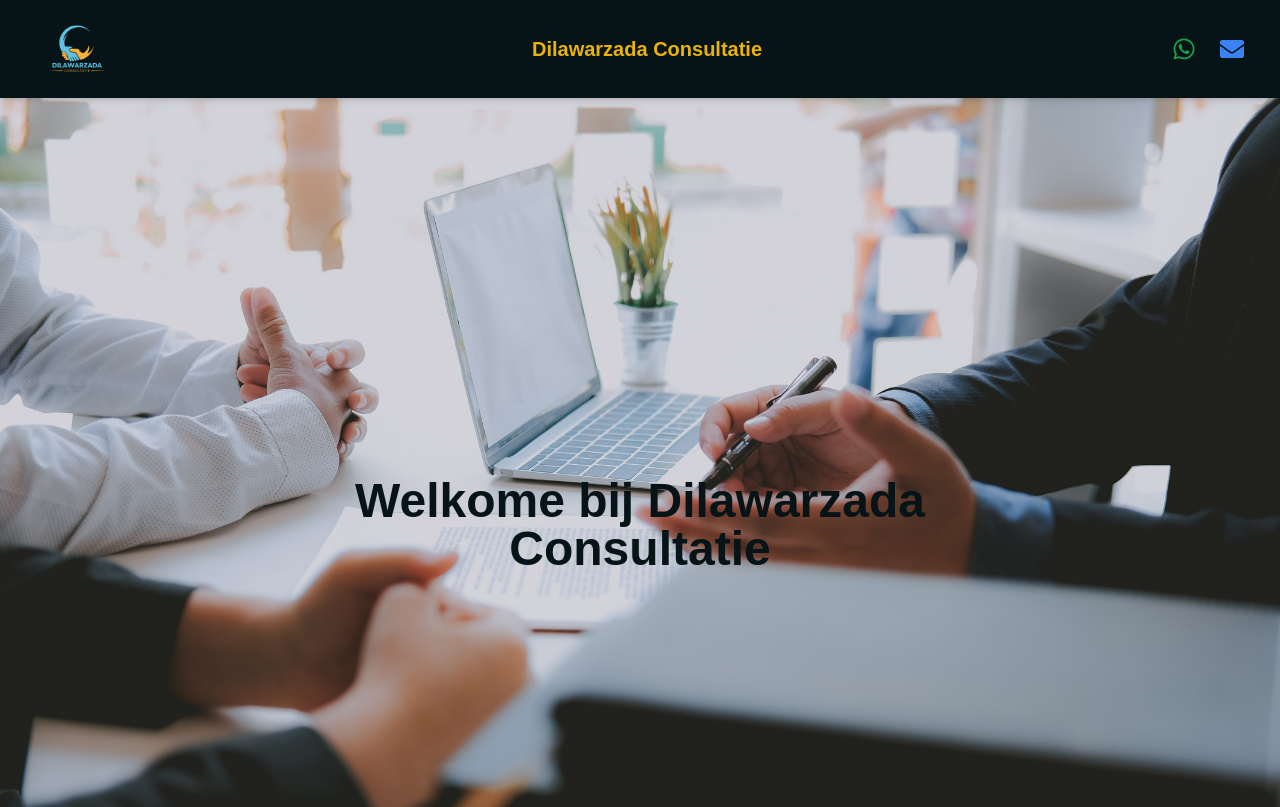
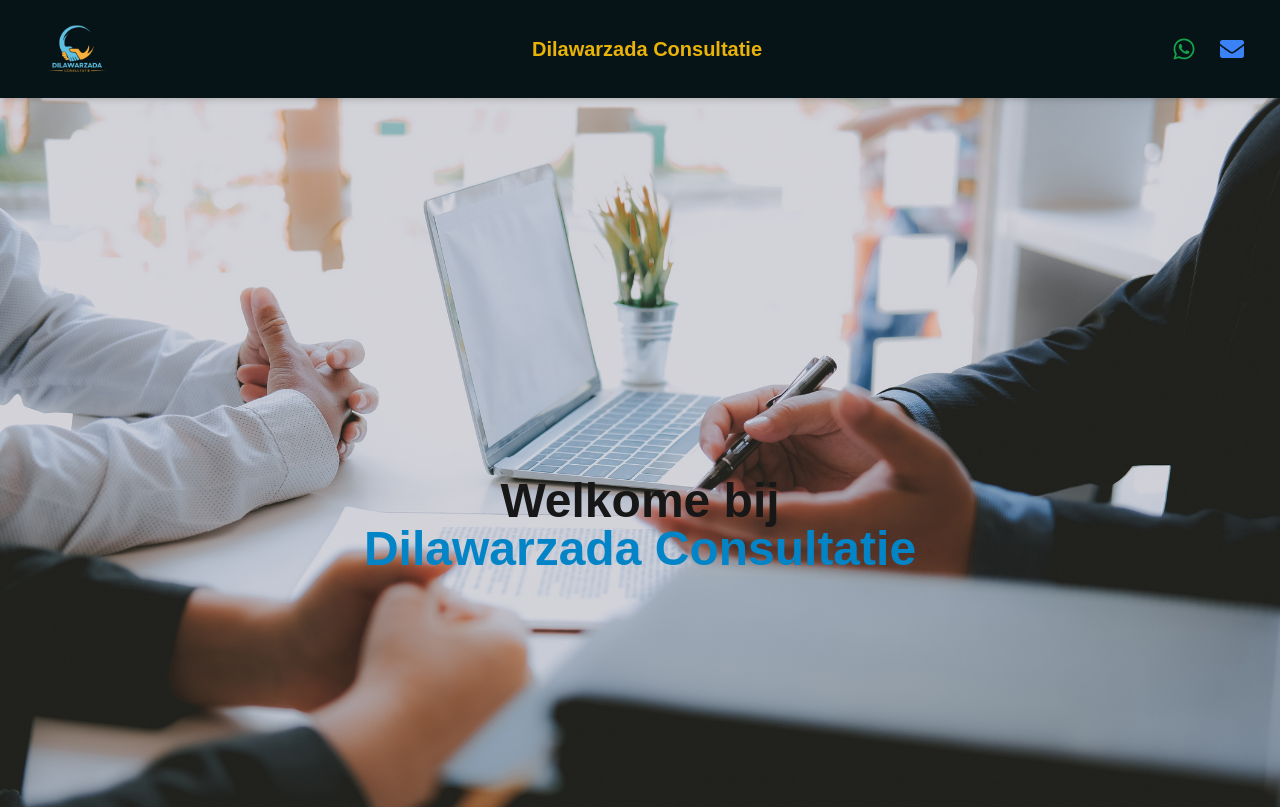
Before and after one commit to Bushra-88/consulting, a Next.js app in the folder dc-consulting/: page / in a window 1280 px wide. Shown: the top 807 px of the page. Built offline with nearby package versions, Linux system fonts and the light colour scheme.

Commit message:
Update the Hero section

```diff
--- a/dc-consulting/components/Hero.jsx
+++ b/dc-consulting/components/Hero.jsx
@@ -1,15 +1,31 @@
 "use client";
-import Image
- from "next/image";
+import Image from "next/image";
+import { useEffect, useState } from "react"; // Import useEffect and useState
+
 const Hero = () => {
+  const [isVisible, setIsVisible] = useState(false); // State to control visibility
+
+  useEffect(() => {
+    const timer = setTimeout(() => {
+      setIsVisible(true); // Set visibility to true after short delay
+    }, 200); // Adjust delay as needed
+    return () => clearTimeout(timer); // Cleanup timeout on unmount
+  }, []);
+
   return (
     <div className="relative">
-      <Image src="/hero.jpg" alt="Hero"
-      width={1920}
-      height={500}
-      className="w-full h-auto object-cover" />
-      <h1 className="absolute top-1/2 left-1/2 transform -translate-x-1/2 -translate-y-1/2 text-c text-5xl text-customDark font-bold hover:text-sky-700 text-center">
-        Welkome bij Dilawarzada Consultatie
+      <Image
+        src="/hero.jpg"
+        alt="Hero"
+        width={1920}
+        height={500}
+        className="w-full h-auto object-cover"
+      />
+      <h1
+        className={`absolute top-1/2 left-1/2 transform -translate-x-1/2 -translate-y-1/2 text-5xl font-bold text-center transition-opacity duration-700 ${isVisible ? "opacity-100" : "opacity-0"}`}
+      >
+        Welkome bij <br />
+         <span className="text-sky-600 shadow-black">Dilawarzada Consultatie</span>
       </h1>
     </div>
   );
```
